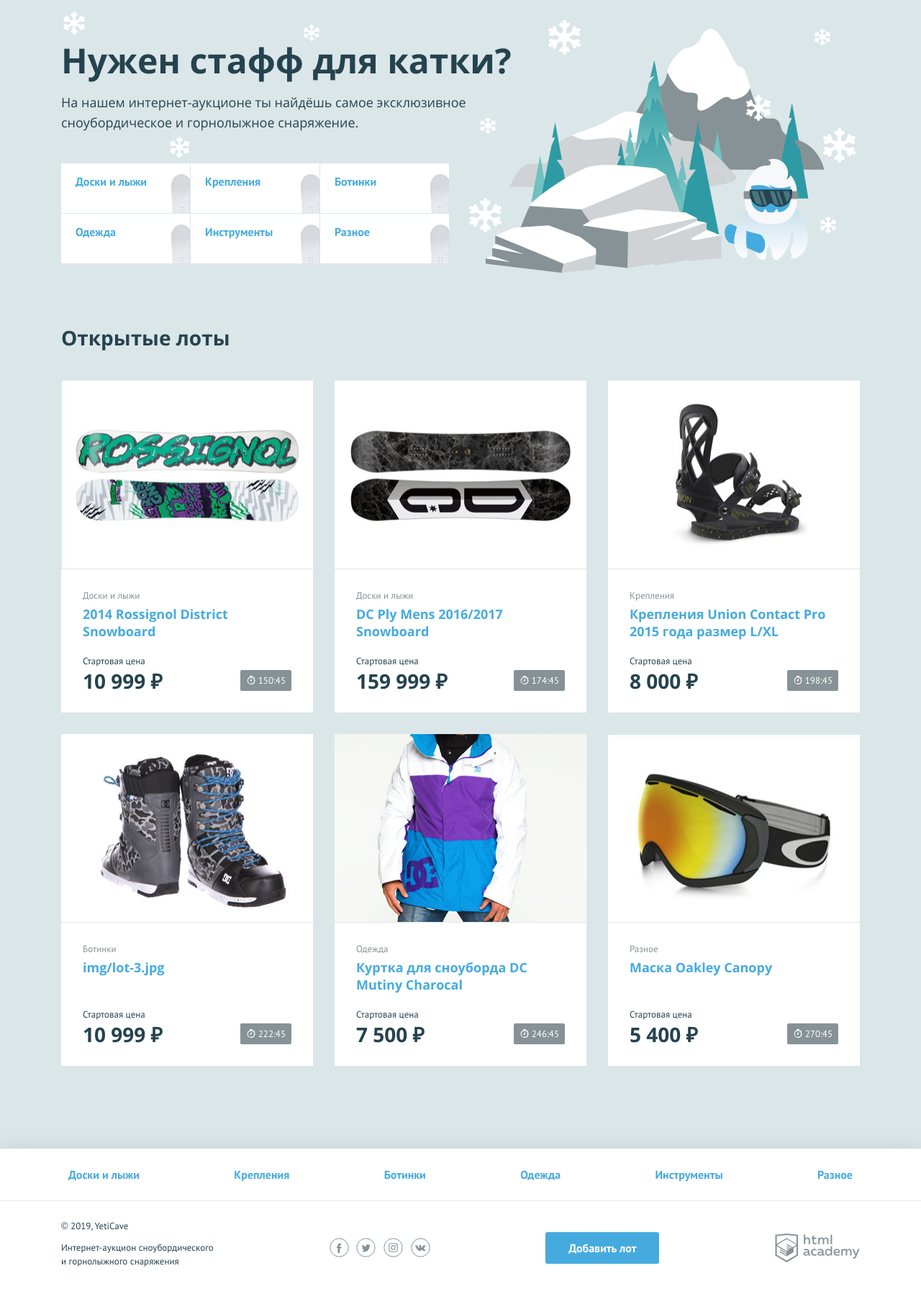
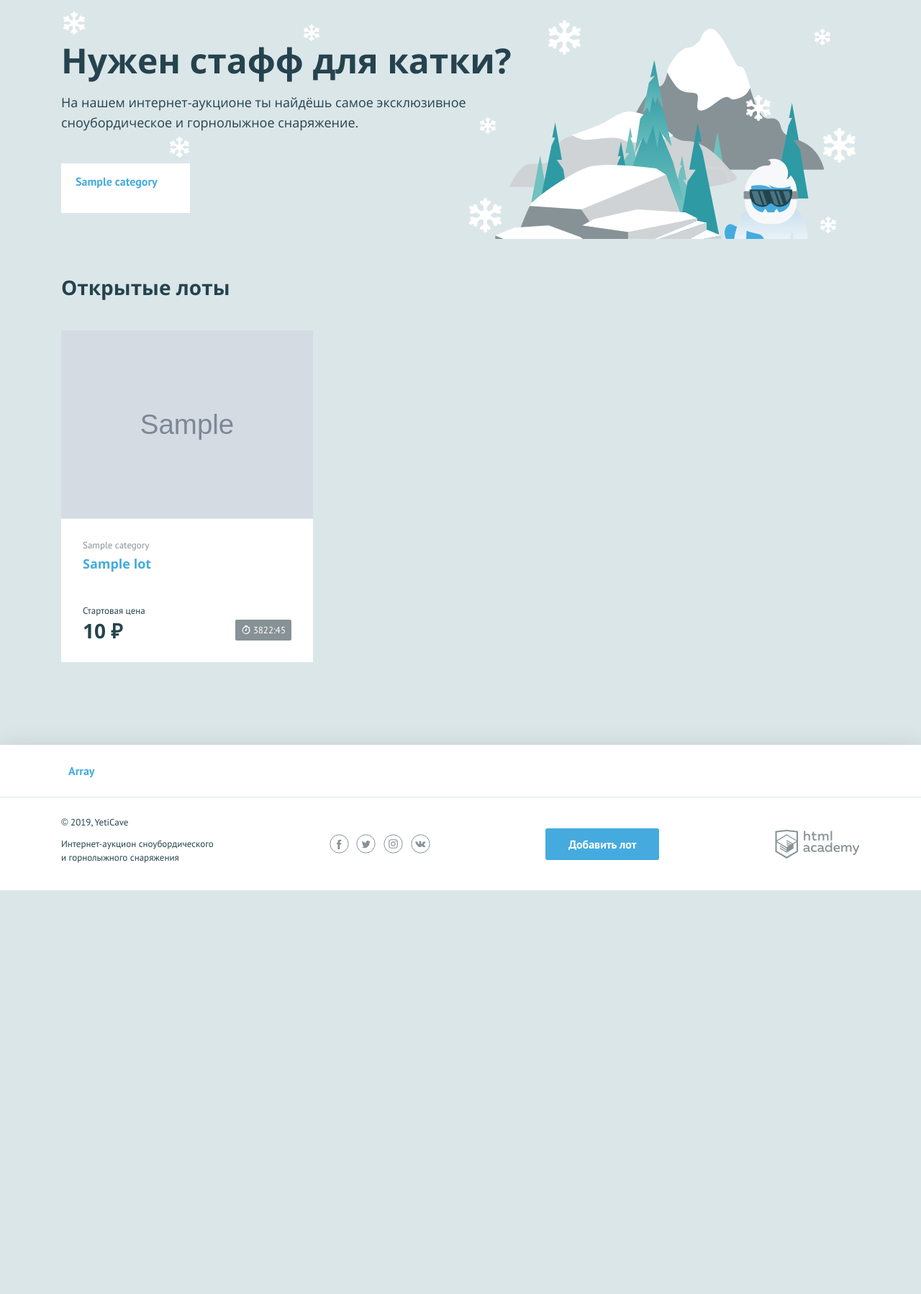
Before and after one commit to True-Evzheniy/92049-yeticave-10, a PHP site: page / in a window 1280 px wide. Shown: the part 107-1905 px from the top of the page at 72% size. After the commit the page ends 1344 px from the top, so only its background shows below. Run offline with PHP 8.4, Linux system fonts and the light colour scheme; tables that the repository leaves empty hold one stand-in row (values such as "Sample post"); grey boxes marked "Sample" are stand-in pictures.

Commit message:
Provide data from db

```diff
--- a/index.php
+++ b/index.php
@@ -2,57 +2,39 @@
 require_once('./helpers.php');
 date_default_timezone_set("Europe/Moscow");
 
+$link = mysqli_connect('localhost', 'root', 'root', 'yeticave');
+$link->set_charset('utf-8');
+
+$lots = $link->query("SELECT
+        picture,
+        lots.name,
+        start_price as price,
+        picture, amount,
+        c.name as category,
+        expiry_date,
+        c.symbol_code as category_code
+FROM lots
+    LEFT JOIN bets ON lots.id = bets.lot
+    LEFT JOIN categories c ON lots.category = c.id
+WHERE expiry_date > NOW()
+ORDER BY lots.id DESC;");
+if ($lots) {
+    $lots = $lots->fetch_all(MYSQLI_ASSOC);
+} else {
+    print_r($link->error);
+}
+$categories = $link->query("SELECT * FROM categories;");
+if ($categories) {
+    $categories = $categories->fetch_all(MYSQLI_ASSOC);
+} else {
+    print_r($link->error);
+}
+
 $is_auth = rand(0, 1);
 $user_name = 'Евгений Артамонов';
-$categories = ['Доски и лыжи', 'Крепления', 'Ботинки', 'Одежда', 'Инструменты', 'Разное'];
-$lots = [
-    [
-        'name' => '2014 Rossignol District Snowboard',
-        'category' => 'Доски и лыжи	',
-        'price' => 10999,
-        'picture_url' => 'img/lot-1.jpg',
-        'expiry_date' => '2019-08-15',
-    ],
-    [
-        'name' => 'DC Ply Mens 2016/2017 Snowboard',
-        'category' => 'Доски и лыжи',
-        'price' => 159999,
-        'picture_url' => 'img/lot-2.jpg',
-        'expiry_date' => '2019-08-16',
-    ],
-    [
-        'name' => 'Крепления Union Contact Pro 2015 года размер L/XL',
-        'category' => 'Крепления',
-        'price' => 8000,
-        'picture_url' => 'img/lot-3.jpg',
-        'expiry_date' => '2019-08-17',
-    ],
-    [
-        'name' => 'img/lot-3.jpg',
-        'category' => 'Ботинки',
-        'price' => 10999,
-        'picture_url' => 'img/lot-4.jpg',
-        'expiry_date' => '2019-08-18',
-    ],
-    [
-        'name' => 'Куртка для сноуборда DC Mutiny Charocal',
-        'category' => 'Одежда',
-        'price' => 7500,
-        'picture_url' => 'img/lot-5.jpg',
-        'expiry_date' => '2019-08-19',
-    ],
-    [
-        'name' => 'Маска Oakley Canopy',
-        'category' => 'Разное',
-        'price' => 5400,
-        'picture_url' => 'img/lot-6.jpg',
-        'expiry_date' => '2019-08-20',
-    ],
-];
-
 $categories = make_safe_data($categories);
 $lots = make_safe_data($lots);
-$main_data= ['categories' => $categories, 'lots' => $lots];
+$main_data = ['categories' => $categories, 'lots' => $lots];
 $main_content = include_template('main.php', $main_data);
 $layout_data = [
     'main_content' => $main_content,
--- a/schema.sql
+++ b/schema.sql
@@ -19,7 +19,7 @@ CREATE TABLE lots
   description     TINYTEXT  NOT NULL,
   picture         CHAR(128) NOT NULL,
   start_price     INT       NOT NULL,
-  completion_date DATE      NOT NULL,
+  expiry_date     DATE      NOT NULL,
   bet_step        INT       NOT NULL,
   creator         INT       NOT NULL,
   winner          INT,
@@ -53,7 +53,7 @@ CREATE INDEX category ON lots(category);
 CREATE INDEX winner ON lots(winner);
 CREATE INDEX creator ON lots(creator);
 CREATE INDEX creation_date ON lots(creation_date);
-CREATE INDEX completion_date ON lots(completion_date);
+CREATE INDEX expiry_date ON lots(expiry_date);
 
 CREATE INDEX creator ON bets(creator);
 CREATE INDEX lot ON bets(lot);
--- a/templates/main.php
+++ b/templates/main.php
@@ -4,8 +4,8 @@
         <p class="promo__text">На нашем интернет-аукционе ты найдёшь самое эксклюзивное сноубордическое и горнолыжное снаряжение.</p>
         <ul class="promo__list">
             <?php foreach ($categories as $category): ?>
-                <li class="promo__item promo__item--boards">
-                    <a class="promo__link" href="pages/all-lots.html"><?= $category; ?></a>
+                <li class="promo__item promo__item--<?= $category['symbol_code'] ?>">
+                    <a class="promo__link" href="pages/all-lots.html"><?= $category['name']; ?></a>
                 </li>
             <?php endforeach; ?>
         </ul>
@@ -18,7 +18,7 @@
             <?php foreach ($lots as $lot): ?>
                 <li class="lots__item lot">
                     <div class="lot__image">
-                        <img src="<?= $lot['picture_url']; ?>" width="350" height="260" alt="<?= $lot['name']; ?>">
+                        <img src="<?= $lot['picture']; ?>" width="350" height="260" alt="<?= $lot['name']; ?>">
                     </div>
                     <div class="lot__info">
                         <span class="lot__category"><?= $lot['category']; ?></span>
```
Also changed, not shown: queries.sql (+8 -8 lines).
